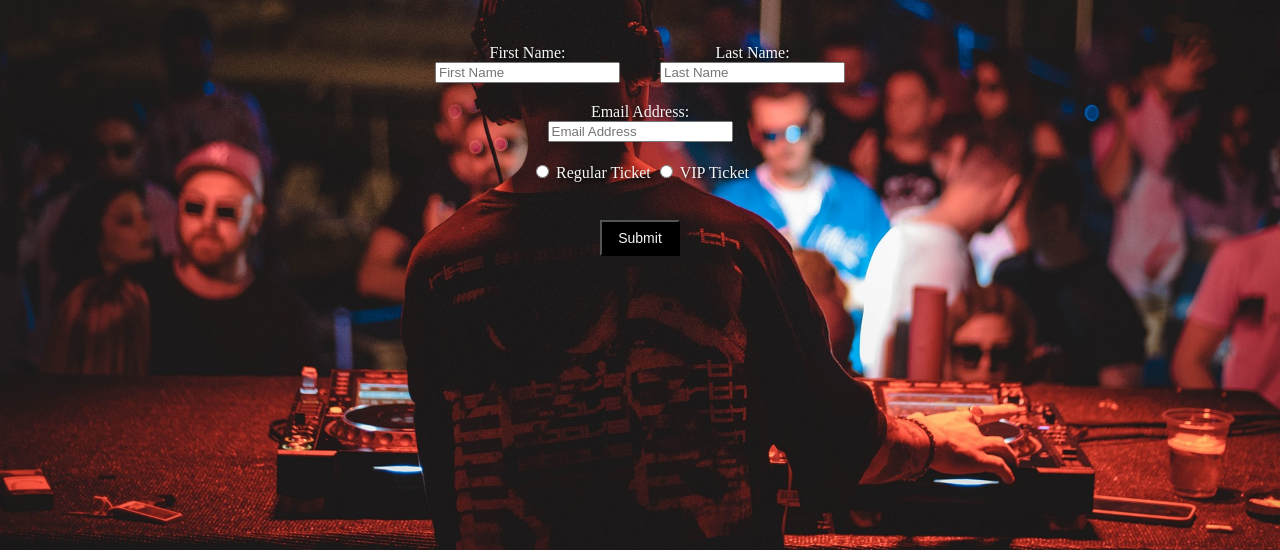
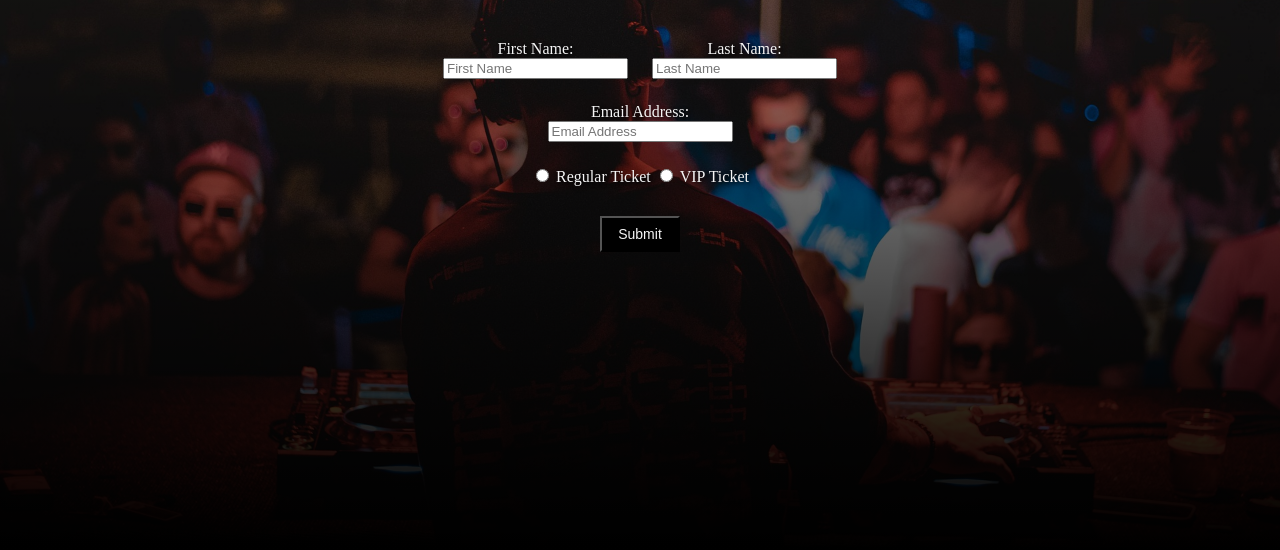
Before and after one commit to ryangessay/ERD, a website: page index.html in a window 1280 px wide. Shown: the part 266-816 px from the top of the page. Drawn offline with nearby package versions, Linux system fonts and the light colour scheme; a script that the page names is missing.

Commit message:
Update comments for css and html files

```diff
--- a/index.html
+++ b/index.html
@@ -6,6 +6,7 @@
         <meta http-equiv="X-UA-Compatible" content="IE=edge">
         <meta name="viewport" content="width=device-width, initial-scale=1">
 
+        <!-- Page Title -->
         <title>Event Registration Database</title>
 
         <!-- CSS Styles -->
@@ -16,23 +17,26 @@
     </head>
 
     <body>
+        <!-- Main Container -->
         <div class="parent">
             <div>
 
-                <!--Row for Registration Info results-->
+                <!-- Information Bar - Displays Registration Info results -->
                 <div class="info-bar">
-                    <div id="attendee-info" class="attendee-info">Please connect your MetaMask wallet!
+                    <div id="attendee-info" class="attendee-info">**Please connect your MetaMask wallet!**
                     </div>
                 </div>
 
-                <!--Row for Connect Wallet & My Registration Info buttons-->
+                <!-- Action Buttons -->
                 <div class="form-row">
+                    <!-- Connect Wallet Button -->
                     <button type="submit" id="connect-wallet" class="button">Connect Wallet</button>
                     &nbsp;&nbsp;&nbsp;
+                    <!-- Registration Information Button -->
                     <button type="submit" id="get-info-button" class="button">My Registration Info</button>
                 </div>
 
-
+                <!-- Event Registration Form -->
                 <div>
                     <h1 class="larger-heading">Event Registration Database</h1>
 
@@ -50,7 +54,7 @@
                             </div>
 
                             <!-- Email Address -->
-                            <div class="form-row">
+                            <div class="form-group">
                                 <div>
                                 <label for="email">Email Address:</label><br>
                                 <input type="text" id="email" name="email" placeholder="Email Address">
@@ -82,15 +86,14 @@
         <!-- Node.js -->
         <script src="./node_modules/jquery/dist/jquery.min.js"></script>
 
-        <!-- Web3 was 1.6.0-->
+        <!-- Web3.js -->
         <script src="https://cdn.jsdelivr.net/npm/web3@1.6.0/dist/web3.min.js"></script>
 
-        <!-- Script JS -->
+        <!-- Script.js -->
         <script src="script.js"></script>
 
-        <!-- App JS-->
+        <!-- App.js -->
         <script src="app.js"></script>
-
 
         </script>
     </body>
--- a/styles.css
+++ b/styles.css
@@ -1,27 +1,19 @@
+/* Global Body Styles */
+/* Sets overall background and text for the entire page */
 body {
-    background-image: url('music.jpg');
-    background-size: cover; /* Adjust the image size to cover the entire viewport */
-    background-position: center; /* Center the image on the viewport */
-    background-repeat: no-repeat; /* Prevent image repetition */
-    color: whitesmoke; /*Set text to whitesmoke */
-    height: 100vh; /* Set background image to take up entire screen */
-    overflow: hidden; /* Get rid of the spacebar */
+    background: linear-gradient(rgba(0, 0, 0, 0.034), rgb(0, 0, 0)), url('music.jpg');
+    background-size: cover;
+    background-position: center;
+    background-repeat: no-repeat;
+    color: whitesmoke;
+    height: 100vh;
+    overflow: hidden;
 }
 
+/* Font and Header - Size and Shadows */
 label {
     font-size: 16px;
     text-shadow: 2px 2px 4px #000;
-}
-
-form {
-    text-align: center;
-}
-
-.parent {
-    display: flex;
-    align-items: center;
-    justify-content: center;
-    min-height: 65vh;
 }
 
 .larger-heading {
@@ -29,8 +21,12 @@ form {
     text-shadow: 2px 2px 4px #000;
 }
 
-.info-bar {
-    height: 85px;
+/* Flexbox for Central Alignment of Site Content */
+.parent {
+    display: flex;
+    align-items: center;
+    justify-content: center;
+    min-height: 65vh;
 }
 
 .form-row {
@@ -39,14 +35,17 @@ form {
 }
 
 .form-group {
-    margin: 20px;
+    margin: 12px;
     text-align: center;
 }
 
+/* Remove Outline around Input Fields*/
 input:focus {
     outline: none;
 }
 
+/* Button Styles */
+/* Consistent styling for all buttons */
 .button {
     background-color: #000000;
     color: whitesmoke;
@@ -60,13 +59,20 @@ input:focus {
     background-color: #006ae3;
 }
 
+/* Information Bar */
+/* Fixed height to display user messages or registration information*/
+.info-bar {
+    height: 85px;
+}
+
 .attendee-info {
     text-align: center;
     color: whitesmoke;
     text-shadow: 2px 2px 4px #000;
 }
 
-/*For testing purposes to see where div outlines are */
+/* Temporary for Testing Purposes */
+/* Red outline for visualizing div boundaries */
 div {
-    outline: 0px solid rgb(255, 0, 0); /* Outlines don't affect layout */
+    outline: 0px solid rgb(255, 0, 0);
   }
```
